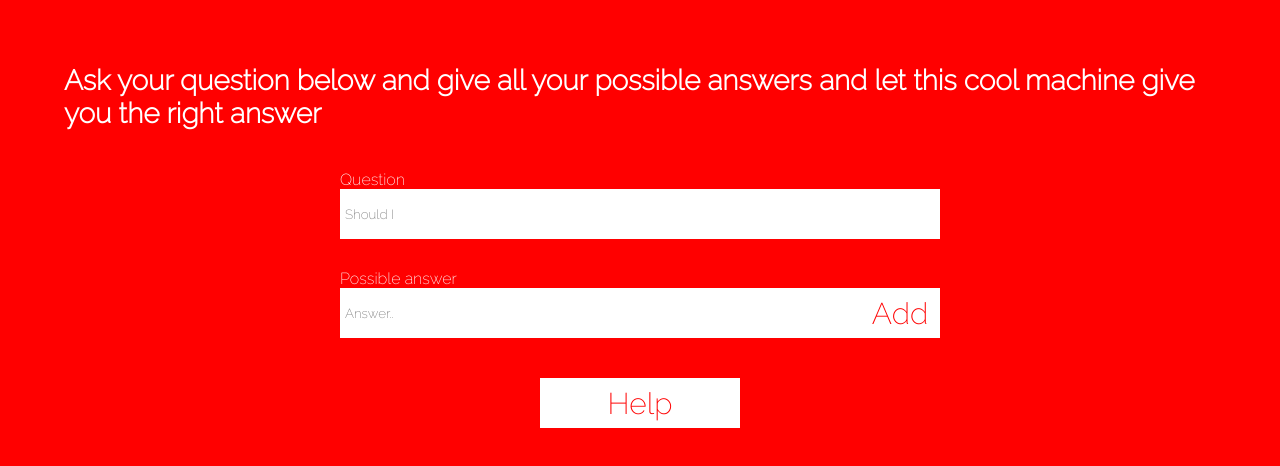
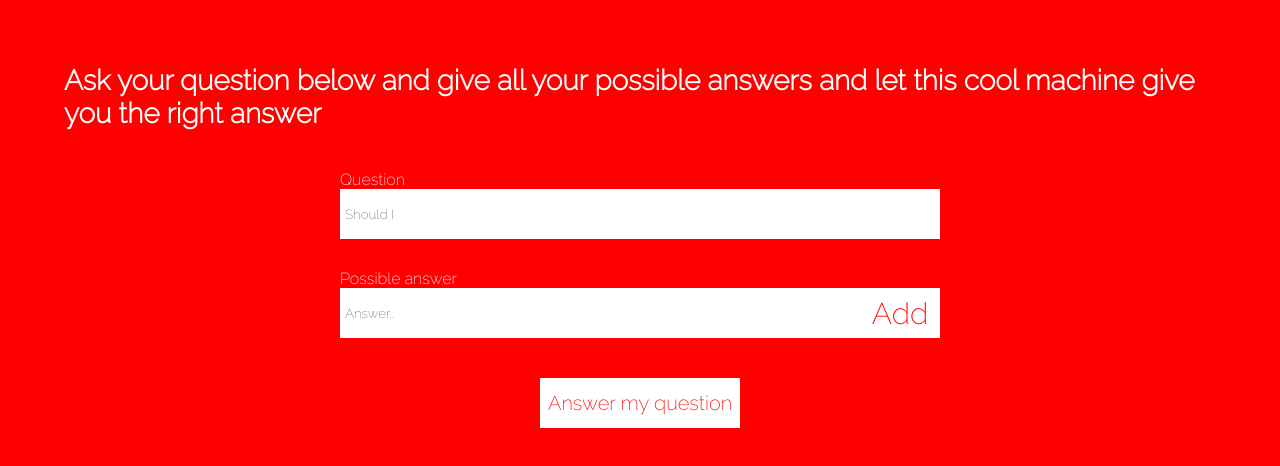
Before and after one commit to mikaelaalu/should-i, a React (Create React App) app in the folder should-i/: page / in a window 1280 px wide. Shown: the top 466 px of the page. Built offline with nearby package versions, Linux system fonts and the light colour scheme.

Commit message:
update fontsize

```diff
--- a/should-i/src/App.css
+++ b/should-i/src/App.css
@@ -44,7 +44,7 @@ section {
   border: none;
   background-color: white;
   color: red;
-  font-size: 30px;
+  font-size: 20px;
   margin-bottom: 10px;
   cursor: pointer;
 }
--- a/should-i/src/App.js
+++ b/should-i/src/App.js
@@ -76,7 +76,7 @@ function App() {
         ))}
 
       <button className="button" onClick={displayQuestion}>
-        Help
+        Answer my question
       </button>
       {questionExist && (
         <div className="questionContainer">
```
